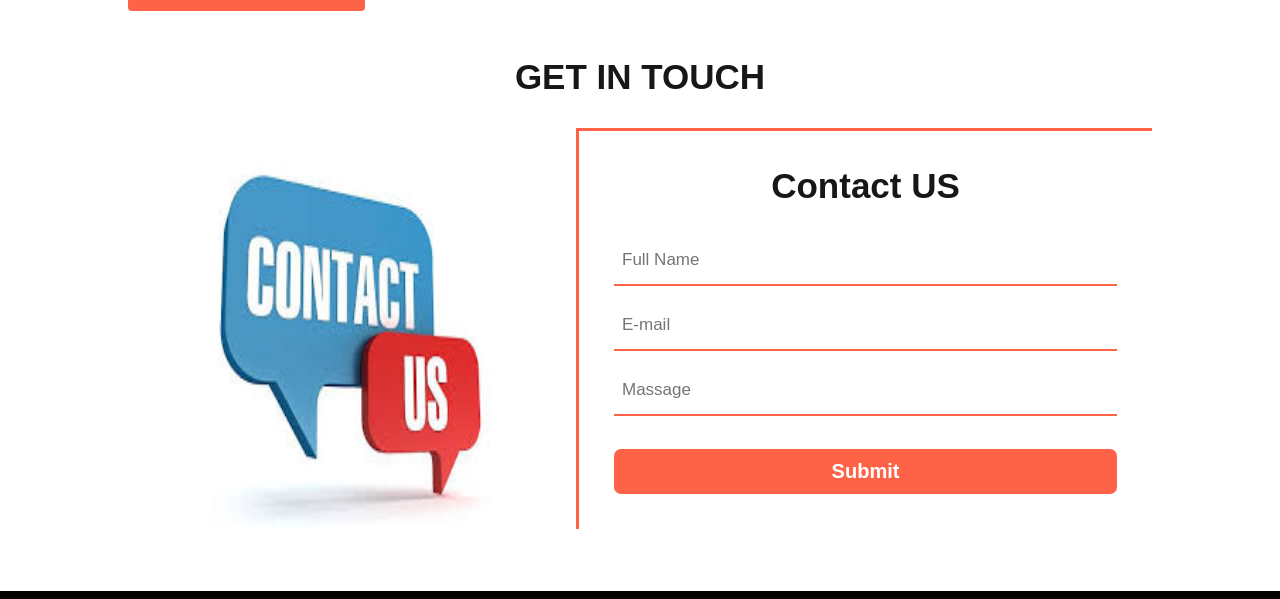
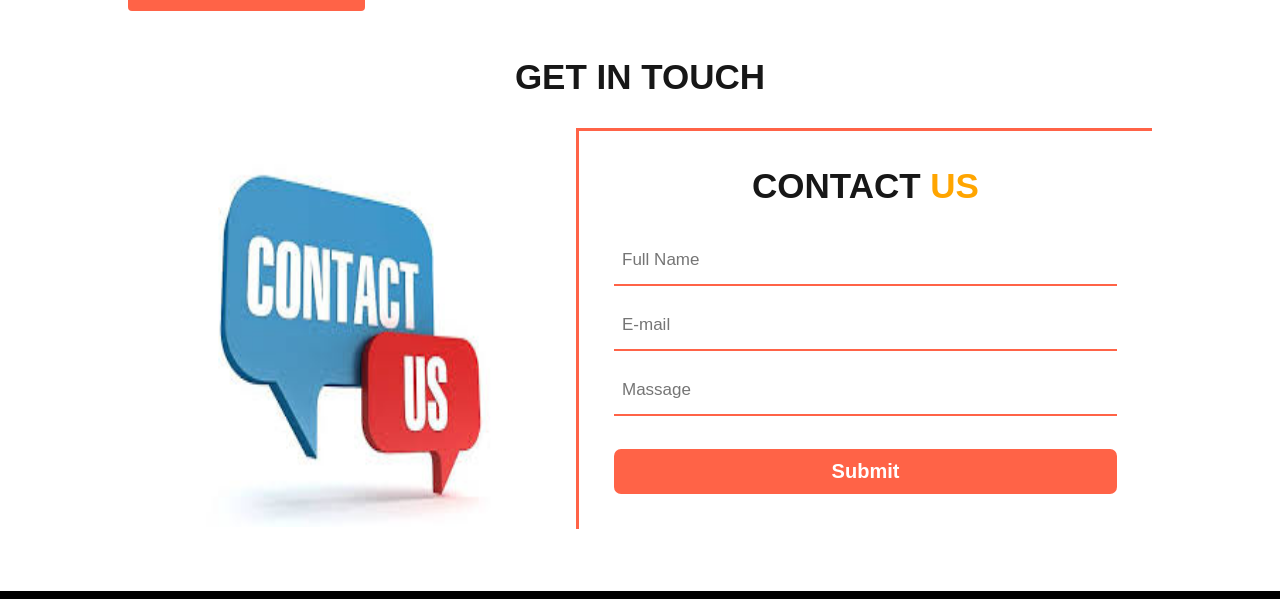
Before and after one commit to akib-chy/mission-2022, a plain HTML site: page index.html in a window 1280 px wide. Shown: the part 1750-2349 px from the top of the page. Drawn offline with Linux system fonts and the light colour scheme.

Commit message:
css chainged

```diff
--- a/index.html
+++ b/index.html
@@ -80,7 +80,7 @@
         <img src="images/illustrators/contact.jpg" alt="">
       </div>
       <div class="half-div contact-right-part">
-          <h2>Contact US</h2>
+          <h2>CONTACT <span>US</span></h2>
           <form action="#" method="get">
               <input type="text" placeholder="Full Name">
               <input type="email" placeholder="E-mail">
```
